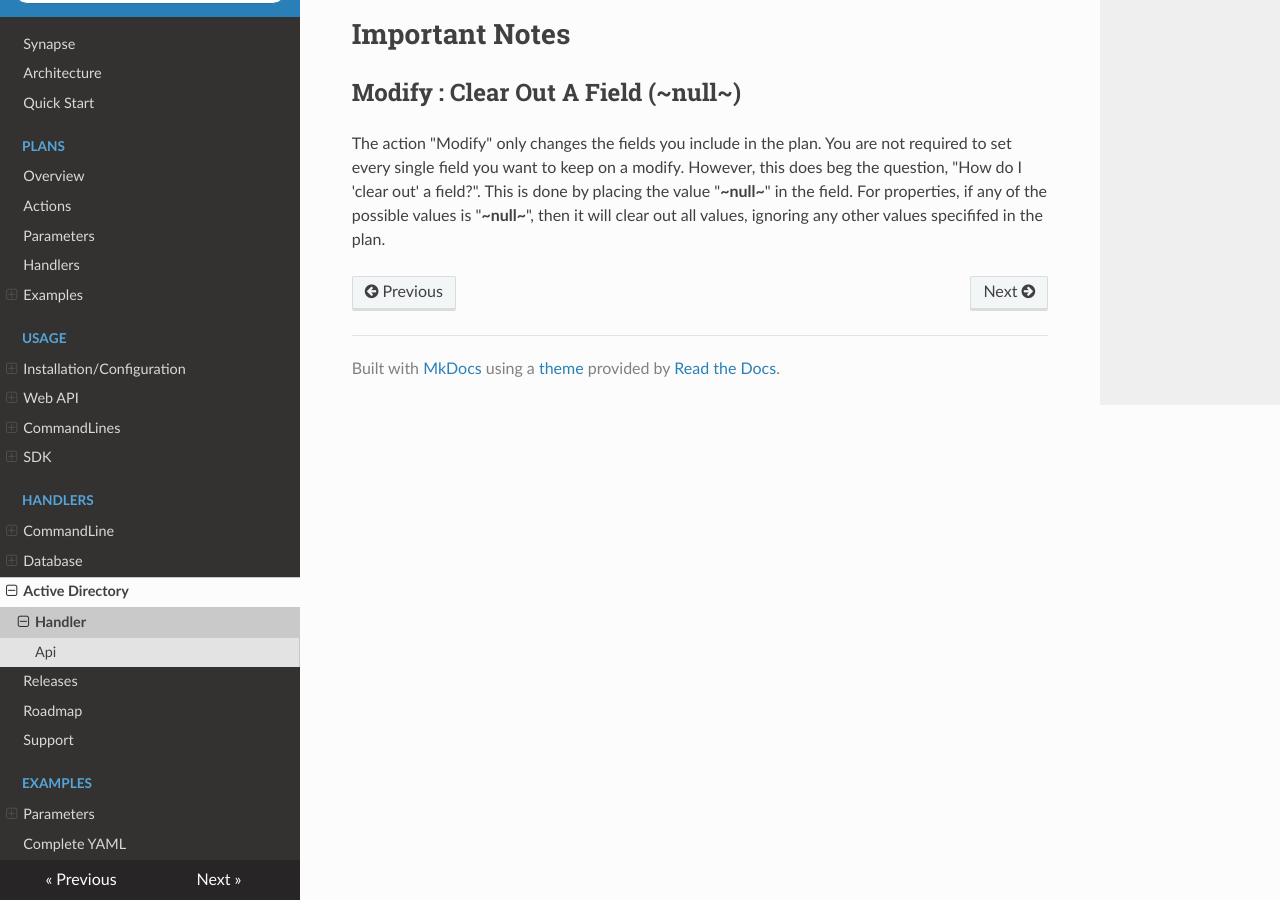
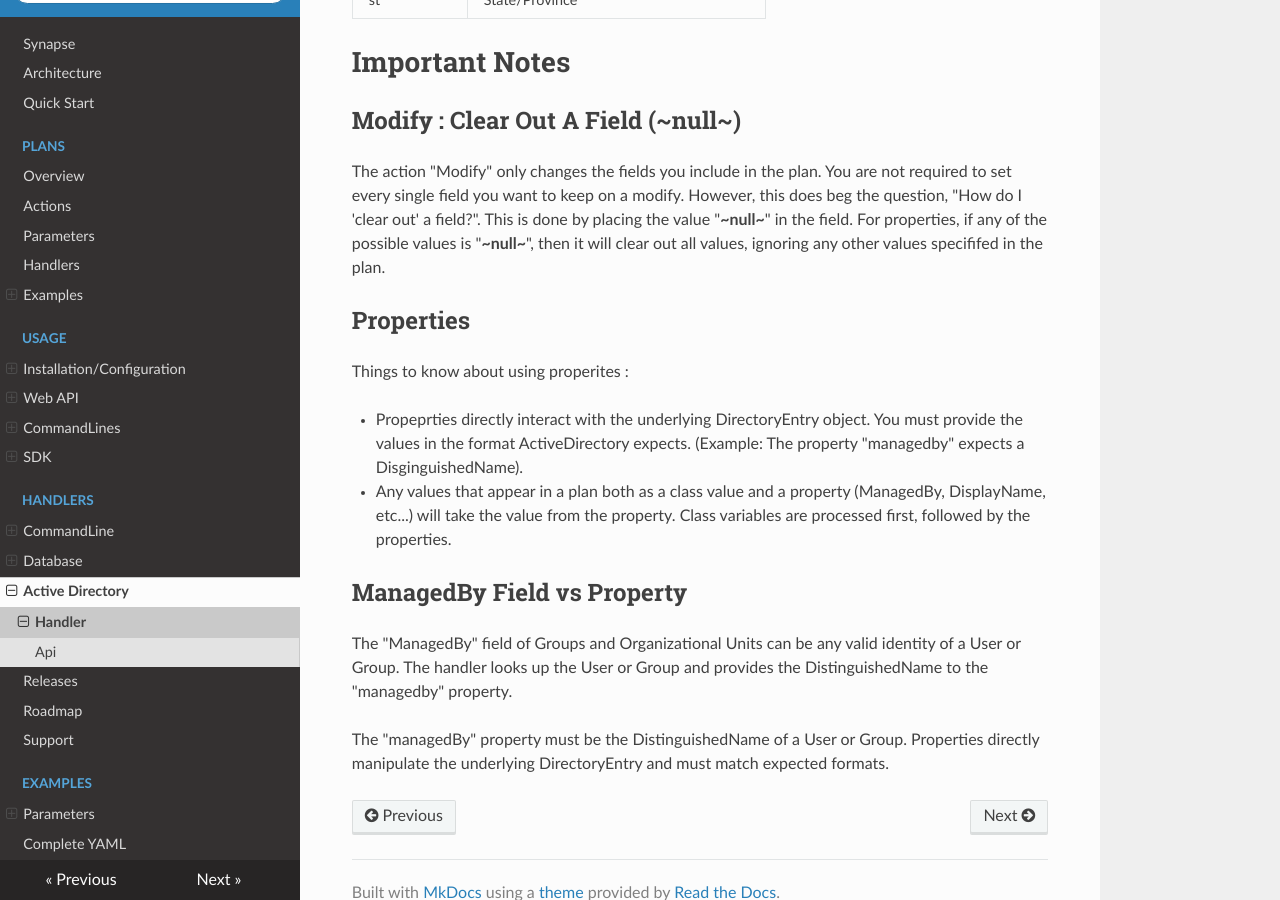
Before and after one commit to SynapseProject/synapse.docs, an MkDocs documentation site: the page built from docs/handlers/ad/handler.md, in a window 1280 px wide and 900 px high, scrolled down 7851 px. Built offline with MkDocs 1.6.1, drawn with Linux system fonts in a browser that asks for light colours; nearby versions of some CDN libraries; old or Windows-style settings are respelled for this version of MkDocs; some of the changed text lies outside the part shown.

Commit message:
Updated for new ManagedBy field in Groups and OrgUnits.

```diff
--- a/docs/handlers/ad/handler.md
+++ b/docs/handlers/ad/handler.md
@@ -242,11 +242,12 @@ Values under the "Properties" section are dynamic.  Any "attribute" that ActiveD
       - Identity: cn=MyNewGroup,ou=Synapse,DC=sandbox,DC=local
         Scope: Universal     # Local, Global or Universal
         IsSecurityGroup: true
-        SamAccountName: trumd2
+        SamAccountName: MyNewGroupSam
         Description: Some Lame Description
+        ManagedBy: mfox      # Can Be Identity of any User or Group
         Properties:
           managedBy:
-          - cn=mfox,ou=MyOrgUnit,DC=sandbox,DC=local
+          - cn=mfox,ou=MyOrgUnit,DC=sandbox,DC=local   # Property Takes Precedence Over Field
           mail:
           - ~null~
           info:
@@ -278,9 +279,10 @@ Values under the "Properties" section are dynamic.  Any "attribute" that ActiveD
       OrganizationalUnits:
       - Identity: ou=MyOrgUnit,dc=sandbox,dc=local
         Description: Some Lame Description
+        ManagedBy: mfox    # Can Be Identity of any User or Group
         Properties:
           managedBy:
-          - cn=mfox,ou=MyOrgUnit,DC=sandbox,DC=local
+          - cn=mfox,ou=MyOrgUnit,DC=sandbox,DC=local    # Property Takes Precedence Over Field
           c:
           - US
           l:
@@ -306,3 +308,16 @@ Values under the "Properties" section are dynamic.  Any "attribute" that ActiveD
 ## Modify : Clear Out A Field (~null~)
 
 The action "Modify" only changes the fields you include in the plan.  You are not required to set every single field you want to keep on a modify.   However, this does beg the question, "How do I 'clear out' a field?".  This is done by placing the value "**~null~**" in the field.  For properties, if any of the possible values is "**~null~**", then it will clear out all values, ignoring any other values specififed in the plan.
+
+## Properties
+
+Things to know about using properites :
+
+* Propeprties directly interact with the underlying DirectoryEntry object.  You must provide the values in the format ActiveDirectory expects.  (Example: The property "managedby" expects a DisginguishedName).
+* Any values that appear in a plan both as a class value and a property (ManagedBy, DisplayName, etc...) will take the value from the property.   Class variables are processed first, followed by the properties.
+
+## ManagedBy Field vs Property
+
+The "ManagedBy" field of Groups and Organizational Units can be any valid identity of a User or Group.  The handler looks up the User or Group and provides the DistinguishedName to the "managedby" property.
+
+The "managedBy" property must be the DistinguishedName of a User or Group.  Properties directly manipulate the underlying DirectoryEntry and must match expected formats.
```
Also changed, not shown: docs/handlers/ad/api.md (+4 -2 lines).
